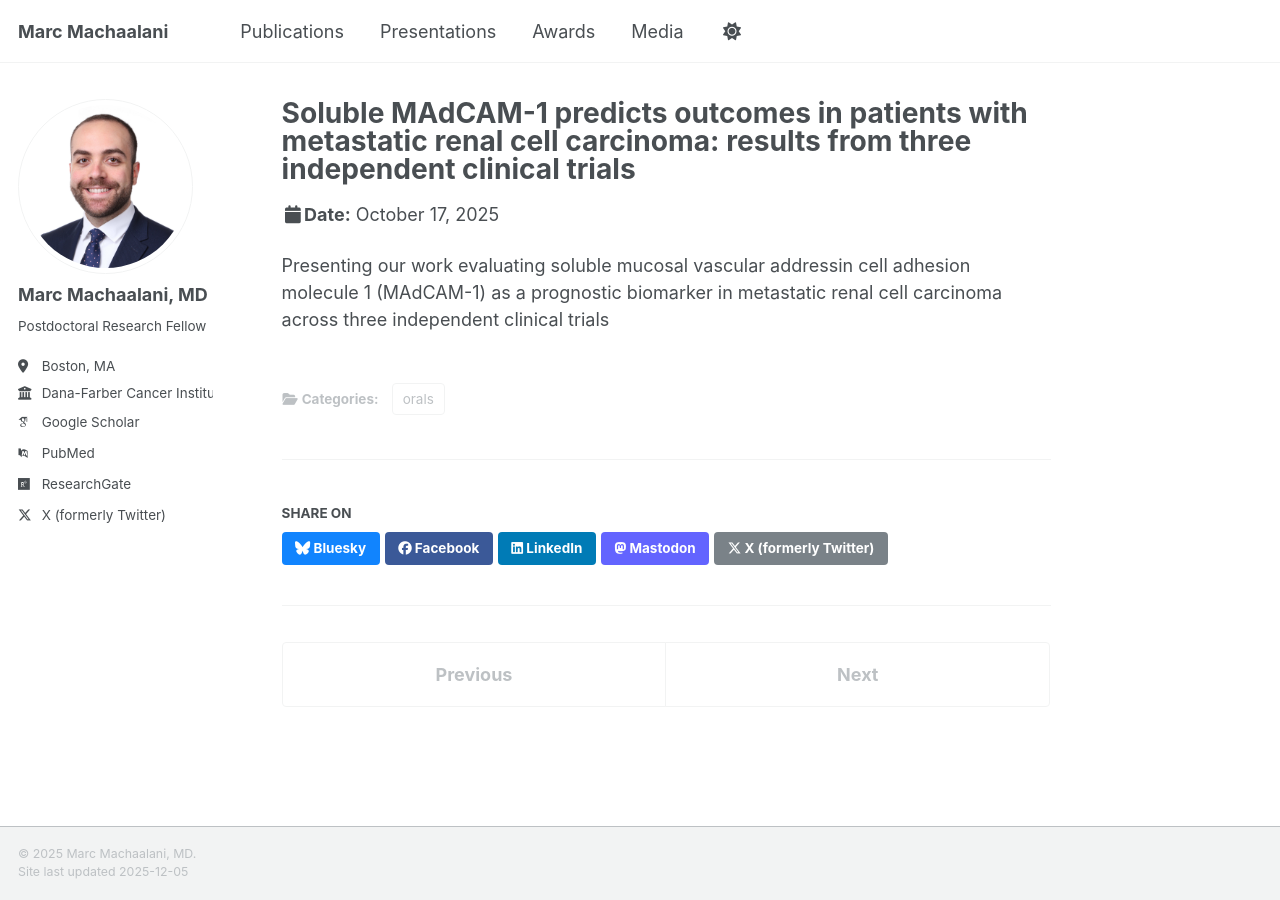
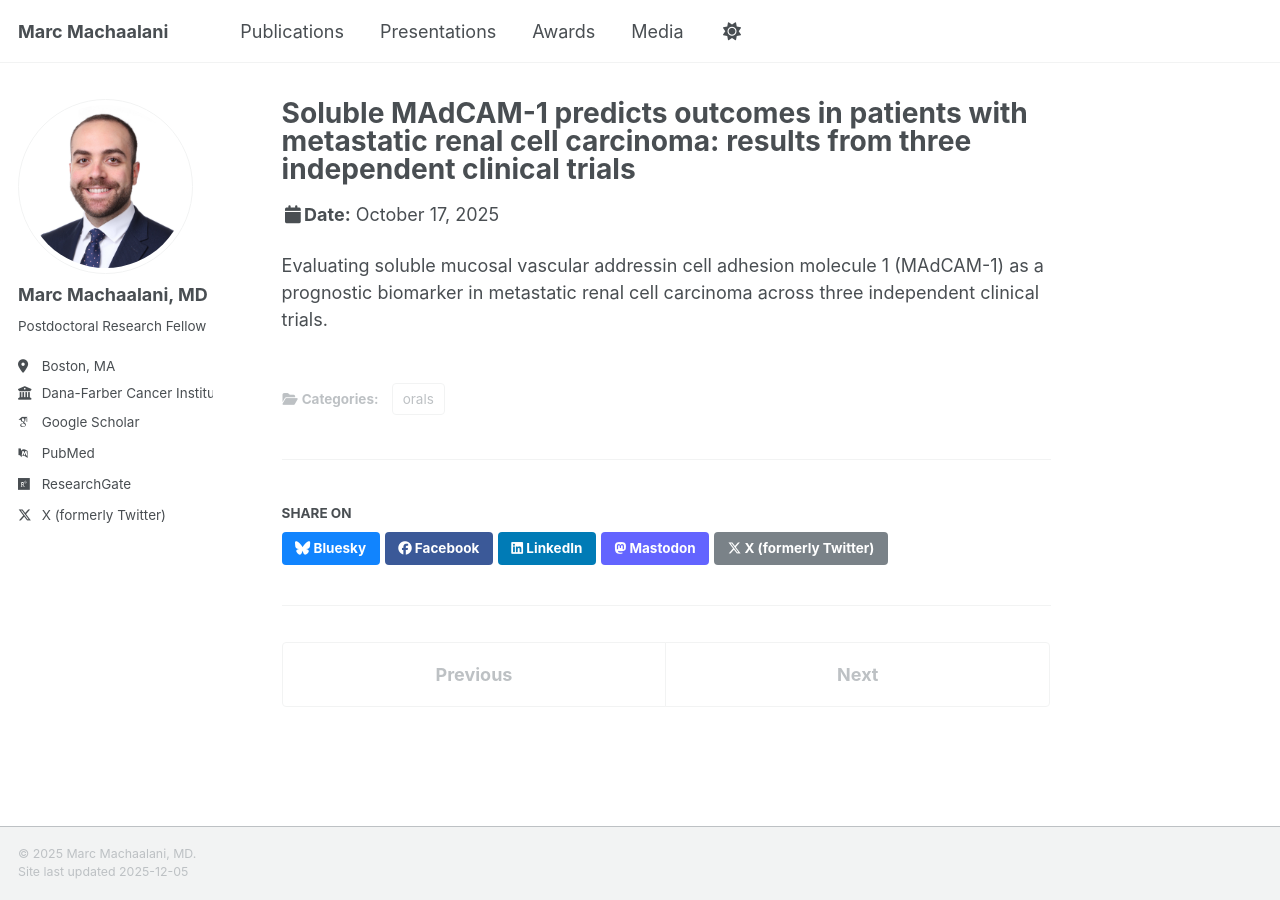
Before and after one commit to MarcMachaalani/marcmachaalani.github.io, a Jekyll site: the page built from _talks/2025-10-17-madcam1-esmo-oral.md, in a window 1280 px wide. Built offline with Jekyll 4.4.1, drawn with Linux system fonts in a browser that asks for light colours; some web fonts are replaced; a script bundle is joined from its source files by our own code; library files that are not in the unit come from our copies.

Commit message:
Update 2025-10-17-madcam1-esmo-oral.md

```diff
--- a/_talks/2025-10-17-madcam1-esmo-oral.md
+++ b/_talks/2025-10-17-madcam1-esmo-oral.md
@@ -9,4 +9,4 @@ date: 2025-10-17
 location: "Berlin, Germany"
 ---
 
-Presenting our work evaluating soluble mucosal vascular addressin cell adhesion molecule 1 (MAdCAM-1) as a prognostic biomarker in metastatic renal cell carcinoma across three independent clinical trials
+Evaluating soluble mucosal vascular addressin cell adhesion molecule 1 (MAdCAM-1) as a prognostic biomarker in metastatic renal cell carcinoma across three independent clinical trials.
```
